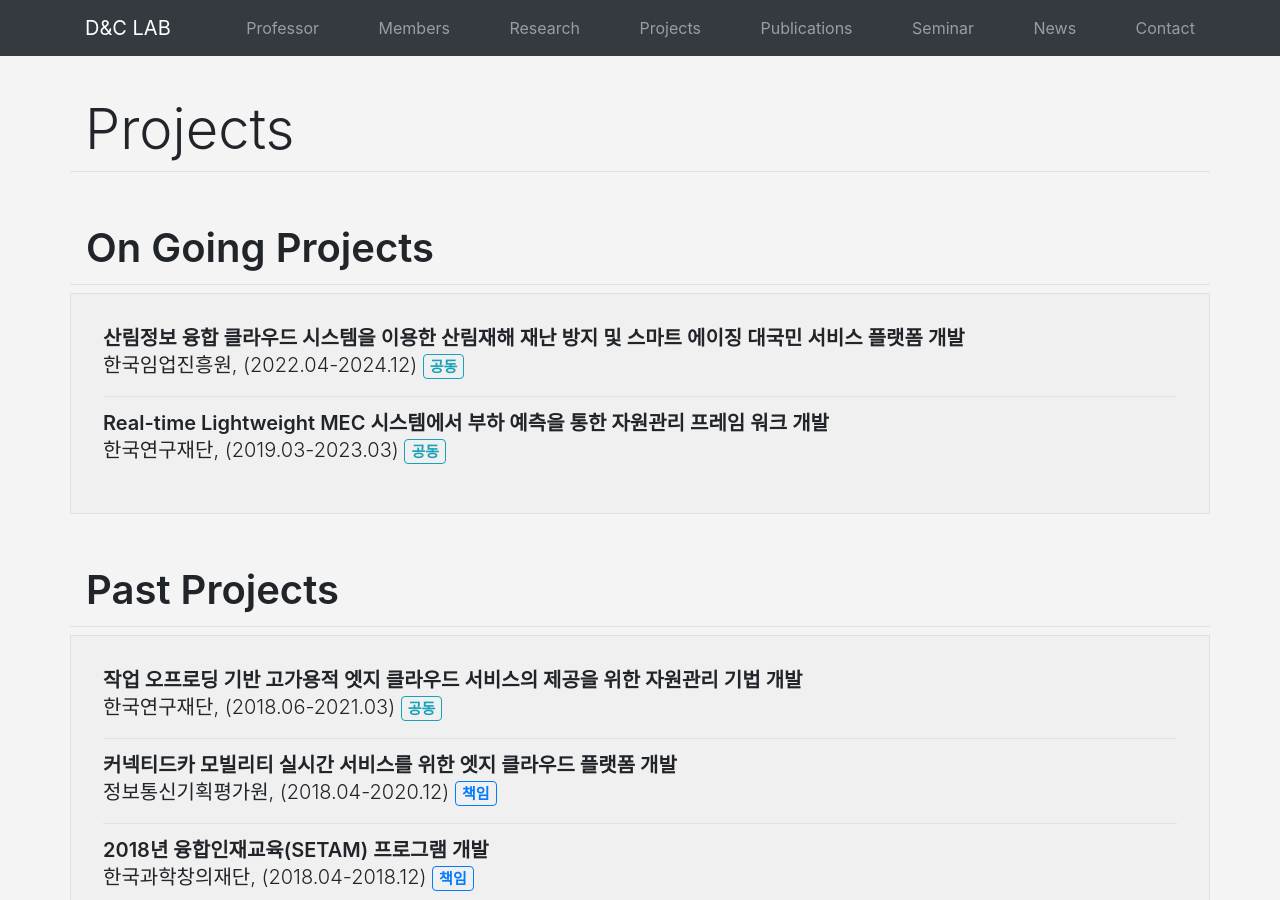
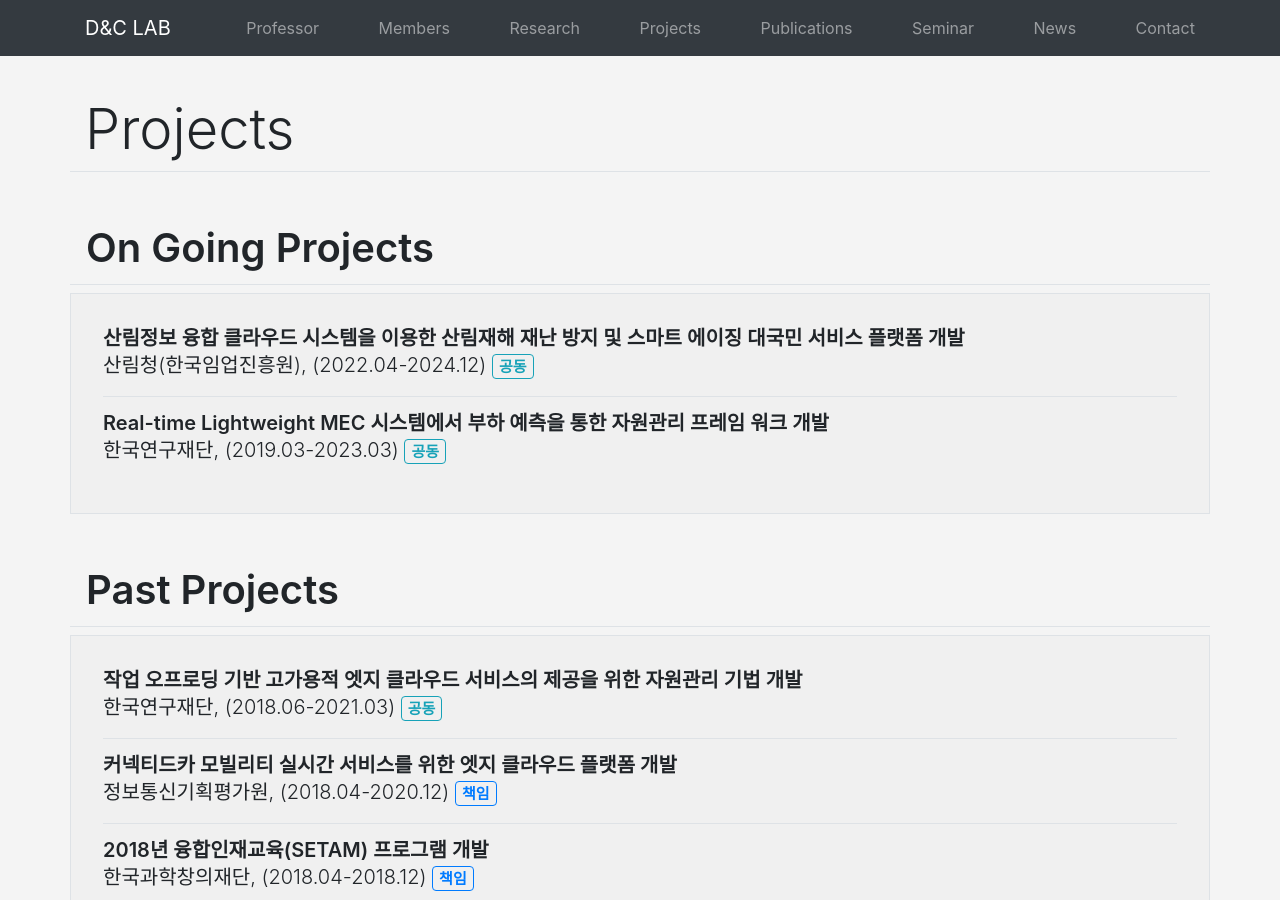
Before and after one commit to KU-Cloud/ku-cloud.github.io, a Jekyll site: the page built from projects.html, in a window 1280 px wide and 900 px high. Built offline with Jekyll 4.4.1, drawn with Linux system fonts in a browser that asks for light colours.

Commit message:
Update: new project

```diff
--- a/_data/projects.yaml
+++ b/_data/projects.yaml
@@ -391,7 +391,7 @@
 - title: "산림정보 융합 클라우드 시스템을 이용한 산림재해 재난 방지 및 스마트 에이징 대국민 서비스 플랫폼 개발"
   sponsor:
     short: "산림청"
-    full: "한국임업진흥원"
+    full: "산림청(한국임업진흥원)"
   start: 2022-04-01
   end: 2024-12-31
   role: "corep"
```
